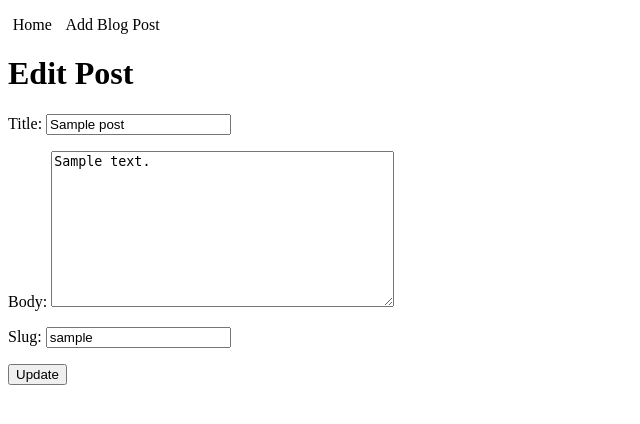
After one commit to TimothyDJones/django-blog, a Django app: page /blog/edit/1/ in a window 1280 px wide. The commit adds this page. Shown: the top 424 px of the page, without its empty margins (0-640 px from the left). Run offline with Django 3.2, Linux system fonts and the light colour scheme; tables that the repository leaves empty hold one stand-in row (values such as "Sample post").

Commit message:
Add form and handler for editing posts.

```diff
--- a/blog/urls.py
+++ b/blog/urls.py
@@ -5,5 +5,6 @@ app_name = 'blog'
 
 urlpatterns = [
     path('create/', views.create, name="create"),
+    path('edit/<int:pk>/', views.edit, name="edit"),
     path('<slug:slug>/', views.detail, name="detail"),
 ]
--- a/blog/views.py
+++ b/blog/views.py
@@ -37,3 +37,19 @@ def create(request):
         {"section": "blog_create",
          "form": form
         })
+
+def edit(request, pk=None):
+    post = get_object_or_404(Post, pk=pk)
+    if request.method == 'POST':
+        form = PostForm(request.POST, instance=post)
+        if form.is_valid():
+            form.save()
+            return redirect('blog:detail', slug=post.slug)
+    else:
+        form = PostForm(instance=post)
+
+    return render(request, 'blog/edit.html',
+        {"section": "blog_edit",
+         "form": form,
+         "post": post,
+        })
--- /dev/null
+++ b/templates/blog/edit.html
@@ -0,0 +1,13 @@
+{% extends "base.html" %}
+
+{% block title %}<h1>Edit Post</h1>{% endblock %}
+
+{% block content %}
+
+    <form action="{% url 'blog:edit' post.pk %}" method="POST">
+        {% csrf_token %}
+        {{ form.as_p }}
+        <button class="button" type="submit">Update</button>
+    </form>
+
+{% endblock %}
--- a/templates/home.html
+++ b/templates/home.html
@@ -8,7 +8,11 @@
 
         <a href="{{ post.get_absolute_url }}">
             {{ post.pk }} : {{ post }}
-        </a> <br>
+        </a>
+
+        [ <a href="{% url 'blog:edit' pk=post.pk %}">
+            Edit
+        </a> ] <br>
 
     {% endfor %}
 
```
